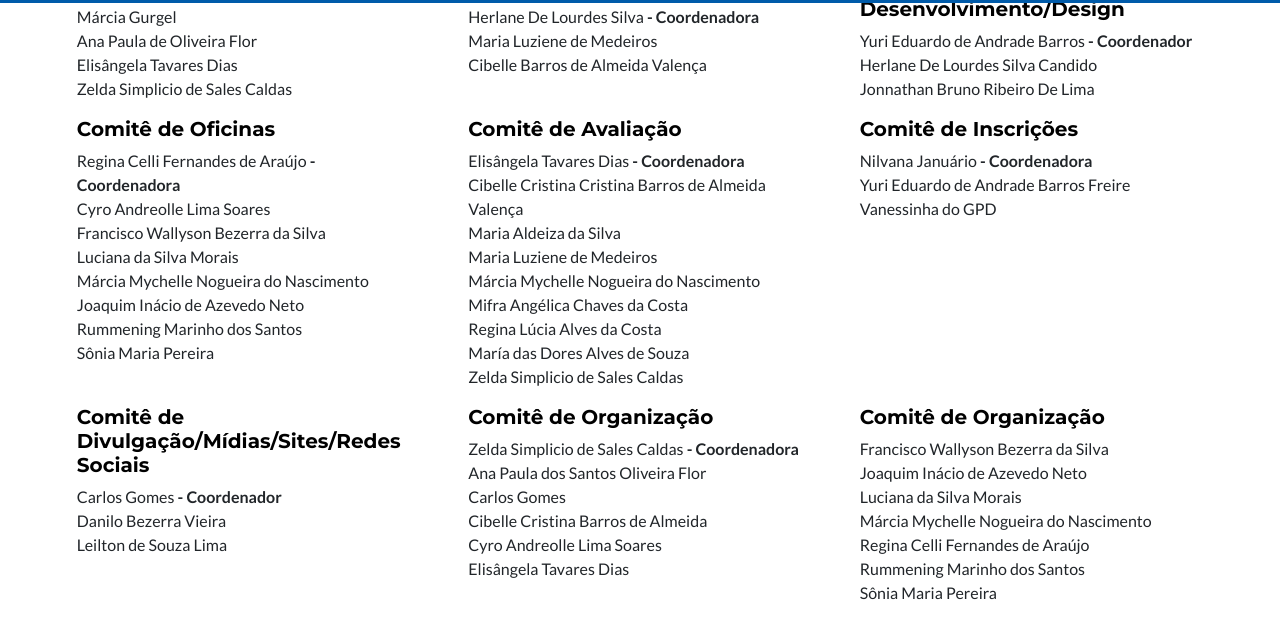
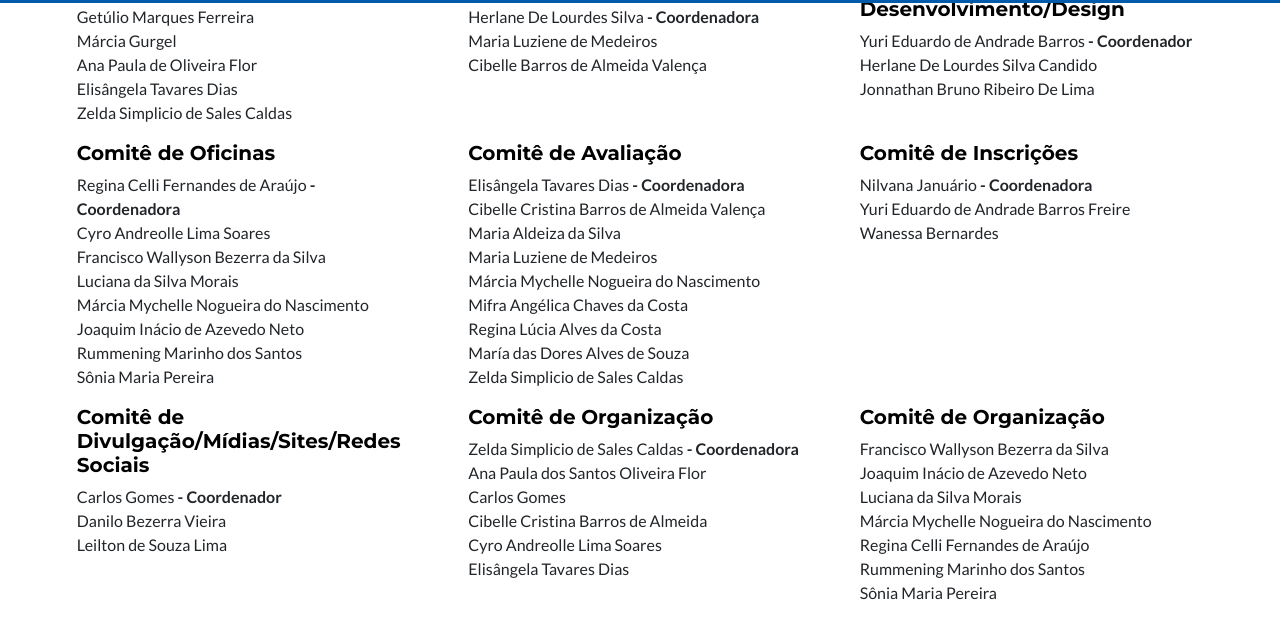
Before and after one commit to jonnathanBruno/EncontroDeTecnologias, a plain HTML site: page comissao.html in a window 1280 px wide. Shown: the part 299-923 px from the top of the page. Drawn offline with nearby package versions, Linux system fonts and the light colour scheme.

Commit message:
nome duplicado em comissão

```diff
--- a/comissao.html
+++ b/comissao.html
@@ -43,7 +43,7 @@
 					<div class="row">
 							<div class="col-xs-6 col-lg-4">
 								  <h5 style="color: black;">Coordenação geral</h5>
-								  <p>Márcia Gurgel<br>Ana Paula de Oliveira Flor <br> Elisângela Tavares Dias <br> Zelda Simplicio de Sales Caldas</p>
+								  <p>Getúlio Marques Ferreira <br> Márcia Gurgel<br>Ana Paula de Oliveira Flor <br> Elisângela Tavares Dias <br> Zelda Simplicio de Sales Caldas</p>
 							</div>
 							<div class="col-xs-6 col-lg-4">
 							  <h5 style="color: black;">Secretaria do Evento</h5>
@@ -73,7 +73,7 @@
 							<div class="col-xs-6 col-lg-4">
 							  <h5 style="color: black;">Comitê de Avaliação</h5>
 							  <p>Elisângela Tavares Dias <b> - Coordenadora </b><br>
-								Cibelle Cristina Cristina Barros de Almeida Valença <br>
+								Cibelle Cristina Barros de Almeida Valença <br>
 								Maria Aldeiza da Silva <br>
 								Maria Luziene de Medeiros <br>
 								Márcia Mychelle Nogueira do Nascimento <br>
@@ -86,7 +86,7 @@
 							  <h5 style="color: black;">Comitê de Inscrições</h5>
 							  <p> Nilvana Januário <b> - Coordenadora </b><br>
 								Yuri Eduardo de Andrade Barros Freire <br>
-								Vanessinha do GPD</p>
+								Wanessa Bernardes</p>
 							</div>
 							<div class="col-xs-6 col-lg-4">
 							  <h5 style="color: black;">Comitê de Divulgação/Mídias/Sites/Redes Sociais</h5>
```
